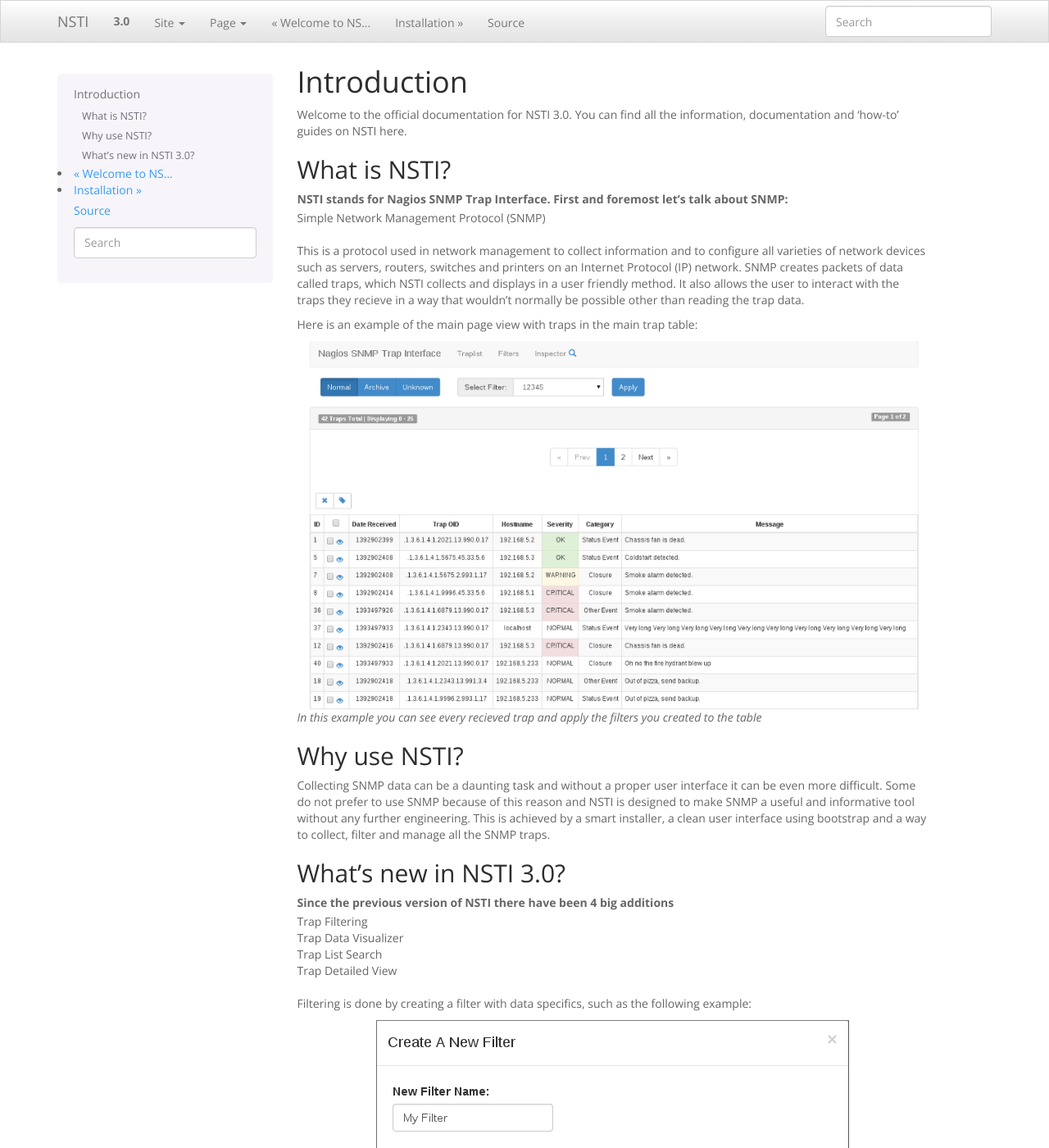
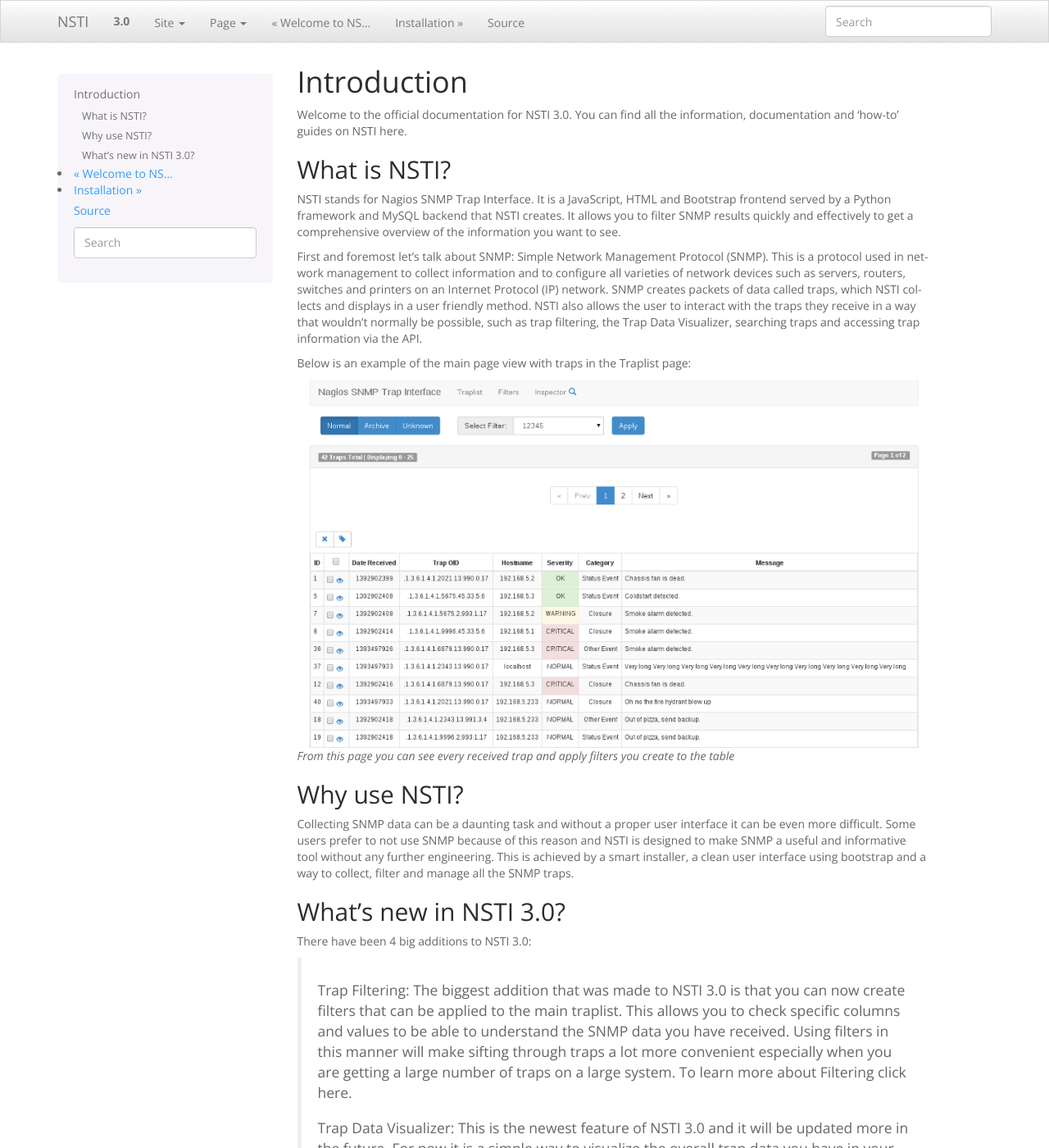
Before and after one commit to NagiosEnterprises/nsti, a Sphinx documentation site: the page built from docs/introduction.rst, in a window 1280 px wide and 1400 px high. Shown: the whole window at 82% size. Built offline with Sphinx 7.4.7, drawn with Linux system fonts in a browser that asks for light colours; some of the changed text lies outside the part shown.

Commit message:
adding updates from DOC review

```diff
--- a/docs/introduction.rst
+++ b/docs/introduction.rst
@@ -5,47 +5,30 @@
 
 What is NSTI?
 -------------
-NSTI stands for Nagios SNMP Trap Interface.  First and foremost let's talk about SNMP:
-	Simple Network Management Protocol (SNMP)
+NSTI stands for Nagios SNMP Trap Interface.  It is a JavaScript, HTML and Bootstrap frontend served by a Python framework and MySQL backend that NSTI creates. It allows you to filter SNMP results quickly and effectively to get a comprehensive overview of the information you want to see.
 
-This is a protocol used in network management to collect information and to configure all varieties of network devices such as servers, routers, switches and printers on an Internet Protocol (IP) network.  SNMP creates packets of data called traps, which NSTI collects and displays in a user friendly method.  It also allows the user to interact with the traps they recieve in a way that wouldn't normally be possible other than reading the trap data.
+First and foremost let's talk about SNMP: Simple Network Management Protocol (SNMP).  This is a protocol used in network management to collect information and to configure all varieties of network devices such as servers, routers, switches and printers on an Internet Protocol (IP) network.  SNMP creates packets of data called traps, which NSTI collects and displays in a user friendly method.  NSTI also allows the user to interact with the traps they receive in a way that wouldn't normally be possible, such as trap filtering, the Trap Data Visualizer, searching traps and accessing trap information via the API.
 
-Here is an example of the main page view with traps in the main trap table:
+Below is an example of the main page view with traps in the Traplist page:
 
 .. image:: nstimain.png
 	:align: center
 
-*In this example you can see every recieved trap and apply the filters you created to the table*
+*From this page you can see every received trap and apply filters you create to the table*
 
 Why use NSTI?
 -------------
-Collecting SNMP data can be a daunting task and without a proper user interface it can be even more difficult.  Some do not prefer to use SNMP because of this reason and NSTI is designed to make SNMP a useful and informative tool without any further engineering.  This is achieved by a smart installer, a clean user interface using bootstrap and a way to collect, filter and manage all the SNMP traps.
+Collecting SNMP data can be a daunting task and without a proper user interface it can be even more difficult.  Some users prefer to not use SNMP because of this reason and NSTI is designed to make SNMP a useful and informative tool without any further engineering.  This is achieved by a smart installer, a clean user interface using bootstrap and a way to collect, filter and manage all the SNMP traps.
 
 
 What's new in NSTI 3.0?
 -----------------------
-Since the previous version of NSTI there have been 4 big additions
-        | Trap Filtering
-        | Trap Data Visualizer
-        | Trap List Search
-        | Trap Detailed View
+There have been 4 big additions to NSTI 3.0:
 
-Filtering is done by creating a filter with data specifics, such as the following example:
+        | Trap Filtering: The biggest addition that was made to NSTI 3.0 is that you can now create filters that can be applied to the main traplist. This allows you to check specific columns and values to be able to understand the SNMP data you have received. Using filters in this manner will make sifting through traps a lot more convenient especially when you are getting a large number of traps on a large system. To learn more about Filtering click here.
 
-.. image:: newfilter.png
-	:align: center
+        | Trap Data Visualizer: This is the newest feature of NSTI 3.0 and it will be updated more in the future. For now it is a simple way to visualize the overall trap data you have in your table to get a better overall view of what your traps are doing. To learn more about the Trap Data Visualizer click here.
 
+        | Trap List Search: The search bar works almost the same as filters but is a quick way to search through your traplist. For example if you enter ‘.41’ into the search field, it will return any traps that contain '.41' in any of the traplist columns: including Trap OID, Message and Hostname.
 
-This is a template with a few example inputs
-        | Trap OID   is exactly	  		1.3.6.1.4.1.2681.1.2.102
-        | Date       is greater than		01/01/2014
-        | Category   contains	  		Status Event
-
-
-Using filters in this manner will make sifting through traps a lot more convenient especially when you are getting a large number of traps on a large system.  The search bar works almost the same as filters but is a quick way to search for what you are looking for.
-
-If you use the search function on the traplist it will show any of the matching keys that match the query. For example if you search for '.41' it will return anything that matches the query in all of the trap table columns including OID and Hostname.
-
-.. note::
-
-	Find out more about NSTI and naviagte through this documentation by using the index or by using the search feature.
+        | Trap Detailed View: The Trap Detailed View is accessed via the eyeball icon on each trap record.  Clicking this icon will pop up more details about the specific trap.
```
Also changed, not shown: docs/backendaccess.rst (+14 -10 lines), docs/filters.rst (+16 -14 lines), docs/installation.rst (+29 -28 lines), docs/visualizer.rst (+4 -3 lines).
